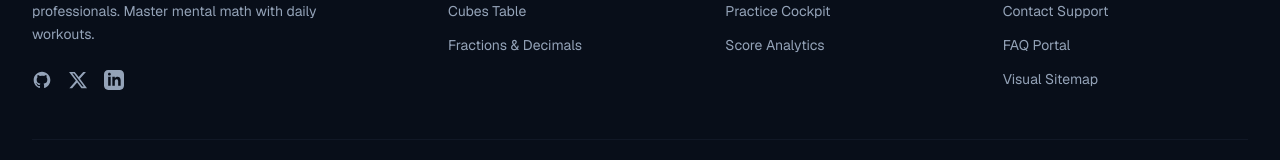
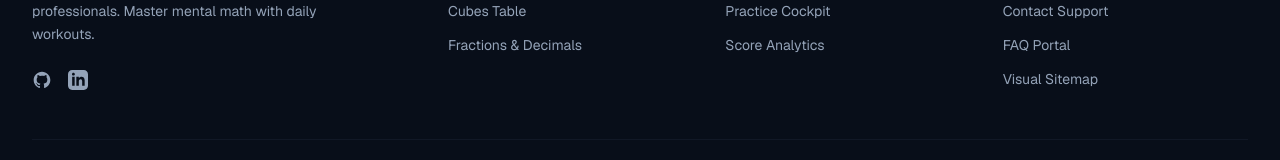
Before and after one commit to Arulraj2001/SpeedMaths, a Next.js app: page / in a window 1280 px wide. Shown: the part 4857-5017 px from the top of the page. Built offline with nearby package versions, Linux system fonts and the light colour scheme.

Commit message:
linkedin updated

```diff
--- a/src/components/layout/footer.tsx
+++ b/src/components/layout/footer.tsx
@@ -74,7 +74,7 @@
             </p>
             <div className="flex space-x-4">
               <a
-                href="https://github.com/Arulraj2001/SpeedMaths"
+                href="https://github.com/"
                 target="_blank"
                 rel="noreferrer"
                 className="text-muted-foreground hover:text-foreground transition-colors"
@@ -85,18 +85,7 @@
                 </svg>
               </a>
               <a
-                href="https://twitter.com"
-                target="_blank"
-                rel="noreferrer"
-                className="text-muted-foreground hover:text-foreground transition-colors"
-                aria-label="Twitter Account"
-              >
-                <svg className="h-5 w-5 fill-current" viewBox="0 0 24 24">
-                  <path d="M18.244 2.25h3.308l-7.227 8.26 8.502 11.24H16.17l-5.214-6.817L4.99 21.75H1.68l7.73-8.835L1.254 2.25H8.08l4.713 6.231zm-1.161 17.52h1.833L7.084 4.126H5.117z" />
-                </svg>
-              </a>
-              <a
-                href="https://linkedin.com"
+                href="https://www.linkedin.com/in/arulraj1506/"
                 target="_blank"
                 rel="noreferrer"
                 className="text-muted-foreground hover:text-foreground transition-colors"
```
